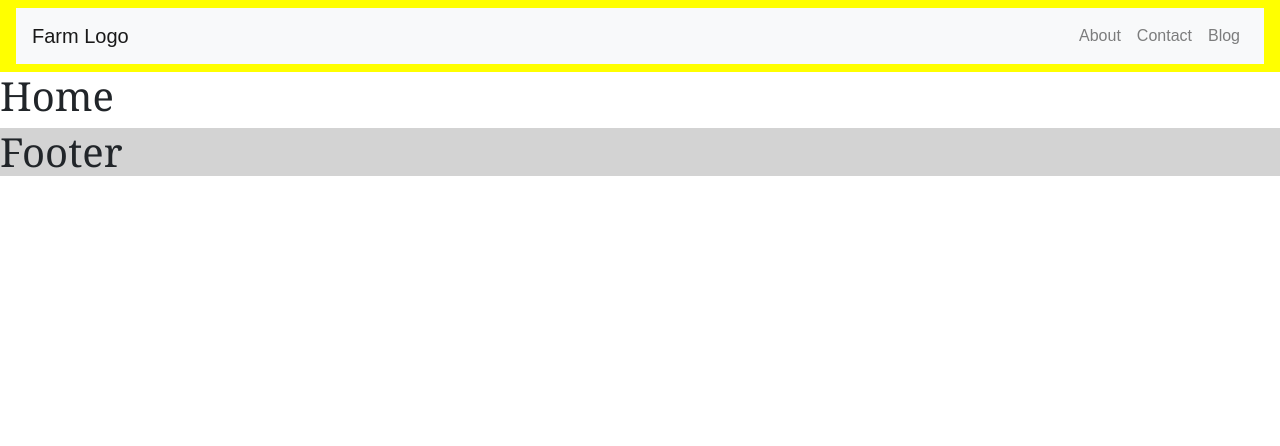
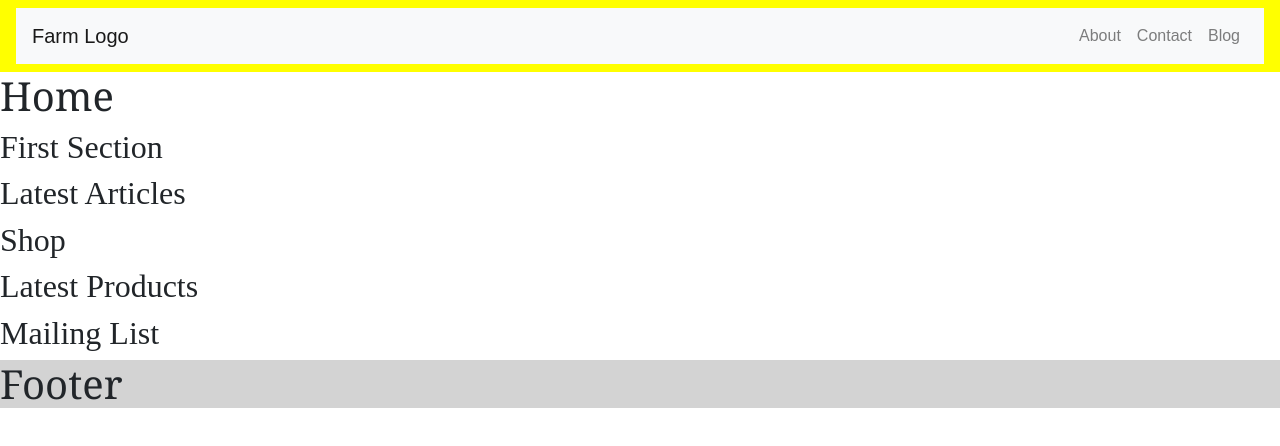
Before and after one commit to skyrocketideas/robertsons-farm, a React (Create React App) app: page / in a window 1280 px wide. Shown: the top 446 px of the page. Built offline with nearby package versions, Linux system fonts and the light colour scheme; a web font is replaced by a local one.

Commit message:
feature: add sections to home page

```diff
--- a/src/App.css
+++ b/src/App.css
@@ -40,7 +40,7 @@ body {
 .blog-post__feat-img {
 	background-size: cover;
 	background-repeat: no-repeat;
-	background-position: top left;
+	background-position: top;
 	background-image: url("./assets/img-test.jpg");
 	width: 100%;
 	height: 50vh;
--- a/src/pages/Home.js
+++ b/src/pages/Home.js
@@ -5,6 +5,21 @@ function Home() {
 	return (
 		<div>
 			<h1>Home</h1>
+			<section className="home-section">
+				<h2>First Section</h2>
+			</section>
+			<section className="home-section">
+				<h2>Latest Articles</h2>
+			</section>
+			<section className="home-section">
+				<h2>Shop</h2>
+			</section>
+			<section className="home-section">
+				<h2>Latest Products</h2>
+			</section>
+			<section className="home-section">
+				<h2>Mailing List</h2>
+			</section>
 		</div>
 	);
 }
```
Also changed, not shown: 1 other file (tests, documents, lock files or other folders).
